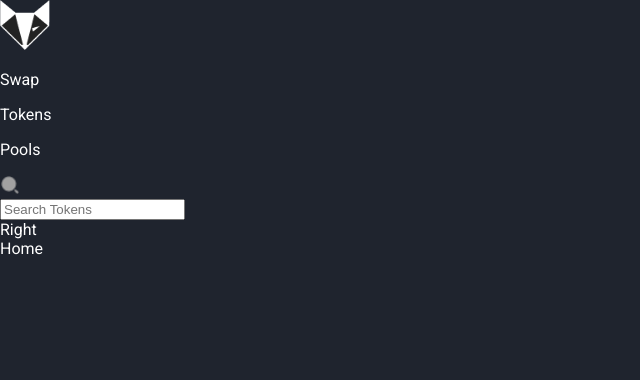
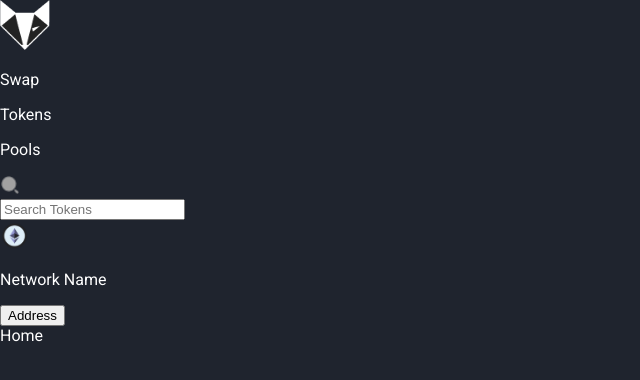
Before and after one commit to W3Charles/uniswap_3.0, a Next.js app: page / in a window 1280 px wide. Shown: the top 380 px of the page, without its empty margins (0-640 px from the left). Built offline with nearby package versions, Linux system fonts and the light colour scheme.

Commit message:
feat: add menu right section
- Wallet Connect  & Network

```diff
--- a/Components/NavBar/NavBar.jsx
+++ b/Components/NavBar/NavBar.jsx
@@ -57,7 +57,16 @@ const NavBar = () => {
             <input type="text" placeholder="Search Tokens" />
           </div>
         </div>
-        <div className={Style.NavBar_box_right}>Right</div>
+        {/* RIGHT SECTION */}
+        <div className={Style.NavBar_box_right}>
+          <div className={Style.NavBar_box_right_box}>
+            <div className={Style.NavBar_box_right_box_img}>
+              <Image src={images.ether} alt="Network" height={30} width={30} />
+            </div>
+            <p>Network Name</p>
+          </div>
+          <button onClick={() => {}}>Address</button>
+        </div>
       </div>
     </div>
   )
```
